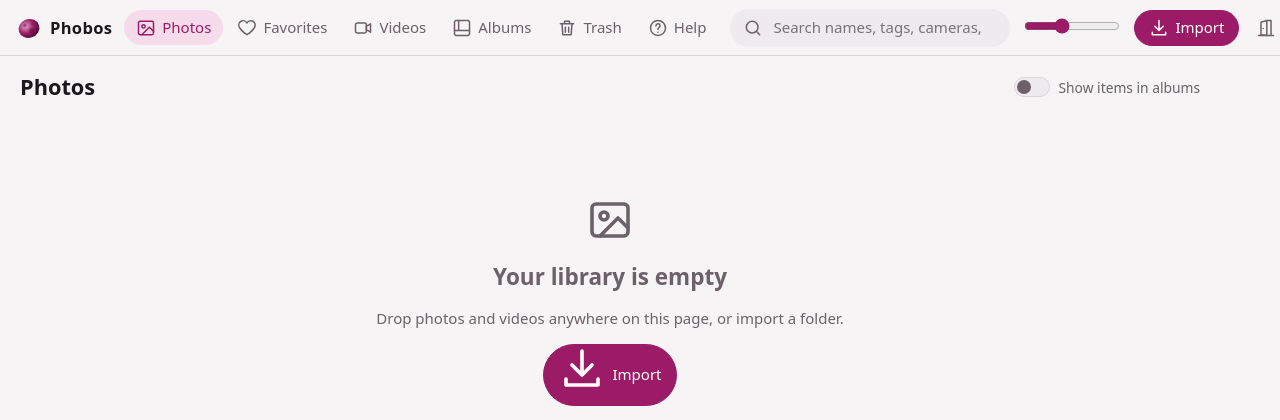
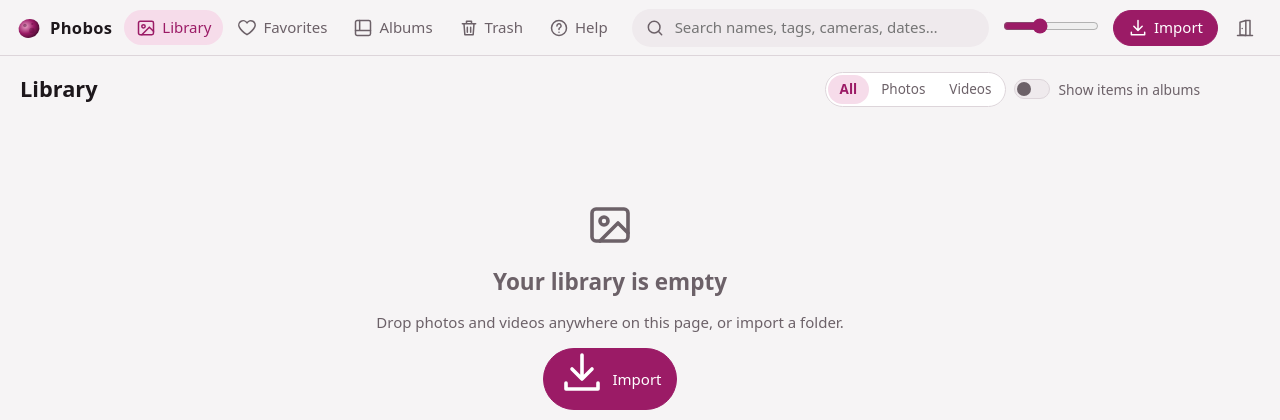
Before and after one commit to trOOnies/phobos, a FastAPI app: page / in a window 1280 px wide. Shown: the top 420 px of the page. Run offline with FastAPI, Linux system fonts and the light colour scheme; parts of the project's set-up code (start-up, migrations or seed data) failed here and were passed over; some libraries are stand-ins or nearby versions.

Commit message:
Merge Photos and Videos into one Library tab
The Library lists photos and videos together, with an All / Photos / Videos
switch kept in the URL (?kind=). Old #/photos and #/videos links redirect to
the Library, and the help page talks about the Library instead.

Co-Authored-By: Claude Opus 5.5 <noreply@anthropic.com>

```diff
--- a/src/phobos/web/static/css/app.css
+++ b/src/phobos/web/static/css/app.css
@@ -476,3 +476,14 @@ body.closed { background: radial-gradient(ellipse at 50% 30%, #2a1424, #0b0910 7
 }
 .site-footer { margin-top: 40px; text-align: center; color: var(--muted); font-size: .8rem; opacity: .8; }
 .site-footer p { margin: 2px 0; }
+
+/* ------------------------------------------------------------------ library kind filter */
+
+.segmented { display: inline-flex; margin: 0; padding: 2px; border: 1px solid var(--border); border-radius: 999px;
+  background: var(--surface); }
+.segmented label { position: relative; }
+.segmented input { position: absolute; opacity: 0; inset: 0; margin: 0; cursor: pointer; }
+.segmented span { display: block; padding: 5px 12px; border-radius: 999px; color: var(--muted); font-size: .9rem; }
+.segmented input:checked + span { background: var(--accent-soft); color: var(--accent); font-weight: 600; }
+.segmented input:focus-visible + span { outline: 2px solid var(--focus); outline-offset: 1px; }
+@media (hover: hover) { .segmented label:hover span { color: var(--text); } }
--- a/src/phobos/web/static/js/importer.js
+++ b/src/phobos/web/static/js/importer.js
@@ -105,7 +105,7 @@ class Uploader {
     if (s.duplicate) parts.push(`${s.duplicate} already in library`);
     if (s.error) parts.push(`${s.error} failed`);
     let action = {};
-    if (s.imported) action = { action: "View", onAction: () => { location.hash = "#/photos"; } };
+    if (s.imported) action = { action: "View", onAction: () => { location.hash = "#/library"; } };
     else if (s.duplicate && this.entry) {
       const entry = this.entry;
       action = { action: "Show duplicates", onAction: () => showDuplicates(entry) };
--- a/src/phobos/web/static/js/main.js
+++ b/src/phobos/web/static/js/main.js
@@ -1,7 +1,8 @@
 // App shell: hash router, library/album/trash views, selection actions.
 //
-// Routes: #/photos  #/favorites  #/videos  #/albums  #/albums/<id>  #/trash  #/import  #/help
-// Grid routes accept ?q=<text>&tag=<name>.
+// Routes: #/library  #/favorites  #/albums  #/albums/<id>  #/trash  #/import  #/help
+// Grid routes accept ?q=<text>&tag=<name>; the library also ?kind=image|video.
+// The old #/photos and #/videos routes still work (they open the library).
 
 import { api } from "./api.js";
 import { exitApp } from "./exit.js";
@@ -24,7 +25,7 @@ let current = { grid: null, ctx: null, disposers: [] };
 const app = new AbortController();
 const listen = (target, type, fn) => target.addEventListener(type, fn, { signal: app.signal });
 
-// Items that are in an album are left out of Photos and Videos unless this is on.
+// Items that are in an album are left out of the library unless this is on.
 const SHOW_ALBUM_ITEMS_KEY = "phobos.showAlbumItems";
 let showAlbumItems = false;
 try { showAlbumItems = localStorage.getItem(SHOW_ALBUM_ITEMS_KEY) === "1"; } catch { /* storage unavailable */ }
@@ -35,15 +36,25 @@ const albumScope = () => (showAlbumItems ? {} : { in_album: "false" });
 
 function parseRoute() {
   const [path, query = ""] = location.hash.replace(/^#/, "").split("?");
-  const [name = "photos", id] = path.split("/").filter(Boolean);
+  const [name = "library", id] = path.split("/").filter(Boolean);
   return { name, id, params: new URLSearchParams(query) };
+}
+
+/** #/photos and #/videos were separate tabs; send old links and bookmarks to the library. */
+function redirectLegacyRoute(route) {
+  if (route.name !== "photos" && route.name !== "videos") return route;
+  const params = new URLSearchParams(route.params);
+  if (route.name === "videos") params.set("kind", "video");
+  const q = params.toString();
+  history.replaceState(null, "", `#/library${q ? `?${q}` : ""}`);
+  return parseRoute();
 }
 
 function navigateWithParams(updates) {
   const r = parseRoute();
-  const grids = ["photos", "favorites", "videos", "trash", "albums"];
-  let path = grids.includes(r.name) ? `/${r.name}${r.id ? `/${r.id}` : ""}` : "/photos";
-  if (r.name === "albums" && !r.id) path = "/photos"; // searching from the album list searches photos
+  const grids = ["library", "favorites", "trash", "albums"];
+  let path = grids.includes(r.name) ? `/${r.name}${r.id ? `/${r.id}` : ""}` : "/library";
+  if (r.name === "albums" && !r.id) path = "/library"; // searching from the album list searches the library
   const params = new URLSearchParams(r.params);
   for (const [k, v] of Object.entries(updates)) v ? params.set(k, v) : params.delete(k);
   const q = params.toString();
@@ -60,7 +71,7 @@ function dispose() {
 
 async function render() {
   dispose();
-  const route = parseRoute();
+  const route = redirectLegacyRoute(parseRoute());
   searchInput.value = route.params.get("q") ?? "";
   for (const a of document.querySelectorAll("[data-nav]")) {
     const active = a.dataset.nav === route.name;
@@ -75,9 +86,6 @@ async function render() {
       case "favorites":
         return await libraryView({ title: "Favorites", filter: { favorite: true, q, tag }, ctx: "favorites",
           empty: emptyState("heart", searching ? "No matches." : "No favorites yet. Press F in the viewer or ♥ in the selection bar.") });
-      case "videos":
-        return await libraryView({ title: "Videos", filter: { kind: "video", q, tag, ...albumScope() }, ctx: "videos",
-          albumToggle: true, empty: emptyState("video", searching ? "No matches." : "No videos yet.") });
       case "trash":
         return await trashView({ q, tag });
       case "albums":
@@ -86,9 +94,13 @@ async function render() {
         return renderImport(view, { onDispose: (fn) => current.disposers.push(fn) });
       case "help":
         return await helpView();
-      default:
-        return await libraryView({ title: tag ? `Tag: ${tag}` : "Photos", filter: { q, tag, ...albumScope() }, ctx: "photos",
-          albumToggle: true, empty: searching ? emptyState("search", "No matches.") : welcome() });
+      default: {
+        const kind = ["image", "video"].includes(route.params.get("kind")) ? route.params.get("kind") : undefined;
+        const nothing = kind === "video" ? emptyState("video", "No videos yet.")
+          : kind === "image" ? emptyState("photos", "No photos yet.") : welcome();
+        return await libraryView({ title: tag ? `Tag: ${tag}` : "Library", filter: { q, tag, kind, ...albumScope() }, ctx: "library",
+          albumToggle: true, kindFilter: true, empty: searching ? emptyState("search", "No matches.") : nothing });
+      }
     }
   } catch (err) {
     toastError(err);
@@ -121,7 +133,7 @@ function makeGrid(filter, empty, ctx) {
 
 const searchMeta = (filter) => (filter.q ? `matching “${filter.q}”` : "");
 
-async function libraryView({ title, filter, ctx, empty, head = [], extra = null, albumToggle = false }) {
+async function libraryView({ title, filter, ctx, empty, head = [], extra = null, albumToggle = false, kindFilter = false }) {
   // Wrapped so the message can change once we know whether albums hold everything.
   const emptyBox = h("div", {}, empty);
   const grid = makeGrid(filter, emptyBox, ctx);
@@ -132,7 +144,8 @@ async function libraryView({ title, filter, ctx, empty, head = [], extra = null,
   const toggle = albumToggle ? albumItemsToggle() : null;
   const page = h("div.page.library", {},
     h("div", {},
-      h("div.page-head", {}, ...head, h("h1", { text: title }), meta, h("div.actions", {}, toggle, clear)),
+      h("div.page-head", {}, ...head, h("h1", { text: title }), meta,
+        h("div.actions", {}, kindFilter ? kindSwitch(filter.kind) : null, toggle, clear)),
       extra, banner, grid.el),
     rail);
   view.replaceChildren(page);
@@ -158,6 +171,19 @@ async function libraryView({ title, filter, ctx, empty, head = [], extra = null,
     scrollTo({ top: 0 });
   });
   return grid;
+}
+
+/** All / Photos / Videos. The choice lives in the URL (?kind=), so it survives reloads. */
+function kindSwitch(kind) {
+  const options = [["", "All"], ["image", "Photos"], ["video", "Videos"]];
+  return h("fieldset.segmented", {},
+    h("legend.visually-hidden", { text: "Show" }),
+    options.map(([value, label]) => h("label", {},
+      h("input", {
+        type: "radio", name: "kind", value, checked: (kind ?? "") === value,
+        onchange: () => navigateWithParams({ kind: value }),
+      }),
+      h("span", { text: label }))));
 }
 
 function albumItemsToggle() {
@@ -358,8 +384,8 @@ function updateSelectionBar(grid) {
         const r = await api.action(sel, "add_to_album", { album_id: album.id });
         const msg = r.affected ? `Added ${plural(r.affected, "item")} to “${album.name}”` : `Already in “${album.name}”`;
         toast(msg, { action: "Open", onAction: () => { location.hash = `#/albums/${album.id}`; } });
-        // Photos/Videos only list items outside albums (unless the toggle is on).
-        if (["photos", "videos"].includes(current.ctx) && !showAlbumItems) grid.remove(sel);
+        // The library only lists items outside albums (unless the toggle is on).
+        if (current.ctx === "library" && !showAlbumItems) grid.remove(sel);
         else grid.clearSelection();
       }) }),
       button("Tag", { icon: "tag", onclick: () => run(async () => {
@@ -499,7 +525,7 @@ listen(window, "drop", async (e) => {
 });
 
 listen(window, "phobos:library-changed", () => {
-  if (["photos", "videos", "favorites"].includes(parseRoute().name) && !current.grid?.selecting) render();
+  if (["library", "photos", "videos", "favorites"].includes(parseRoute().name) && !current.grid?.selecting) render();
 });
 listen(window, "hashchange", render);
 // Other modules (e.g. the duplicates list) open items in the viewer with a grid-like list.
--- a/src/phobos/web/static/js/viewer.js
+++ b/src/phobos/web/static/js/viewer.js
@@ -220,7 +220,7 @@ export class Viewer {
     });
     const tagChips = tags.map((t) =>
       h("span.chip", {},
-        h("a", { href: `#/photos?tag=${encodeURIComponent(t)}`, text: t, onclick: () => this.dialog.close() }),
+        h("a", { href: `#/library?tag=${encodeURIComponent(t)}`, text: t, onclick: () => this.dialog.close() }),
         h("button", { type: "button", "aria-label": `Remove tag ${t}`, onclick: () => save({ tags: tags.filter((x) => x !== t) }) }, icon("close"))));
 
     const albums = (this.detail?.albums ?? []).map((a) =>
--- a/src/phobos/web/templates/index.html
+++ b/src/phobos/web/templates/index.html
@@ -38,13 +38,12 @@
   </svg>
 
   <header class="topbar">
-    <a class="brand" href="#/photos" aria-label="Phobos home">
+    <a class="brand" href="#/library" aria-label="Phobos home">
       <img src="/static/favicon.svg" alt="" width="26" height="26"><span>Phobos</span>
     </a>
     <nav class="nav" aria-label="Sections">
-      <a href="#/photos" data-nav="photos"><svg><use href="#i-photos"/></svg><span>Photos</span></a>
+      <a href="#/library" data-nav="library"><svg><use href="#i-photos"/></svg><span>Library</span></a>
       <a href="#/favorites" data-nav="favorites"><svg><use href="#i-heart"/></svg><span>Favorites</span></a>
-      <a href="#/videos" data-nav="videos"><svg><use href="#i-video"/></svg><span>Videos</span></a>
       <a href="#/albums" data-nav="albums"><svg><use href="#i-album"/></svg><span>Albums</span></a>
       <a href="#/trash" data-nav="trash"><svg><use href="#i-trash"/></svg><span>Trash</span></a>
       <a href="#/help" data-nav="help"><svg><use href="#i-help"/></svg><span>Help</span></a>
@@ -181,7 +180,7 @@
             <li>Open <a href="#/import">Import</a> (top right).</li>
             <li>Click <strong>Choose folder</strong> and pick a folder with pictures, or paste its
               path from Windows Explorer. You can also drag photos straight onto the page.</li>
-            <li>That's it! Your photos appear under <a href="#/photos">Photos</a>, sorted by the date they were taken.</li>
+            <li>That's it! Your photos and videos appear under <a href="#/library">Library</a>, sorted by the date they were taken.</li>
           </ol>
           <p>Phobos <strong>copies</strong> your files &ndash; the originals are never moved or changed.
             If you import the same photo twice, Phobos notices and skips the copy.</p>
@@ -190,7 +189,8 @@
         <section class="card">
           <h2>Browsing</h2>
           <ul>
-            <li><strong>Photos</strong> shows your library, newest first. <strong>Videos</strong> shows only videos.</li>
+            <li><strong>Library</strong> shows your photos and videos, newest first. Use the
+              <strong>All / Photos / Videos</strong> switch at the top to see only one kind.</li>
             <li>Click any thumbnail to open it big. Use the arrow keys to move to the next or previous one.</li>
             <li>The years on the right let you jump back in time.</li>
             <li>The slider at the top changes the thumbnail size.</li>
@@ -201,11 +201,11 @@
           <h2>Albums</h2>
           <ul>
             <li>Select photos and click <strong>Add to album</strong> (or press <kbd>A</kbd> in the viewer).</li>
-            <li>Once something is in an album, it moves out of the <strong>Photos</strong> and
-              <strong>Videos</strong> tabs, so those only show what's still unsorted.</li>
-            <li>Want to see everything anyway? Turn on <strong>Show items in albums</strong> at the top of those tabs.</li>
+            <li>Once something is in an album, it moves out of the <strong>Library</strong> tab,
+              so the Library only shows what's still unsorted.</li>
+            <li>Want to see everything anyway? Turn on <strong>Show items in albums</strong> at the top of the Library.</li>
             <li>A photo can be in <strong>several albums</strong> at once. It's still a single file &ndash; no extra disk space used.</li>
-            <li>Deleting an album never deletes its photos: they go back to the Photos tab.</li>
+            <li>Deleting an album never deletes its photos: they go back to the Library.</li>
           </ul>
         </section>
 
```
